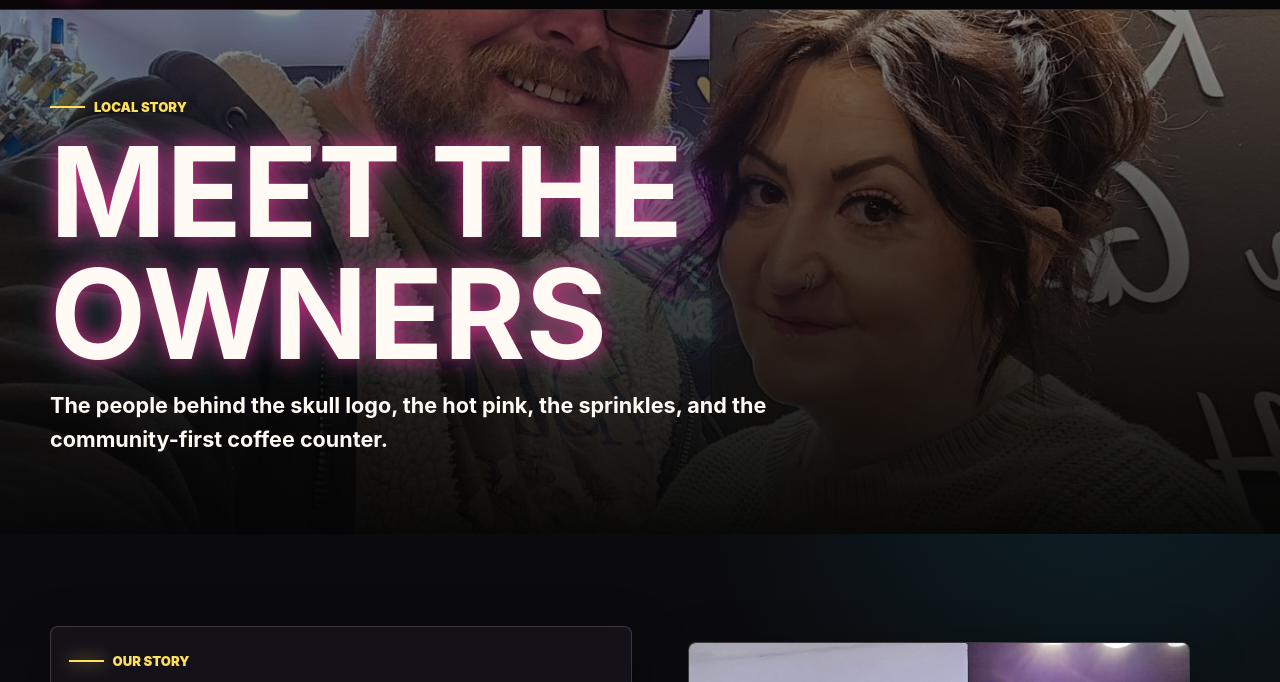
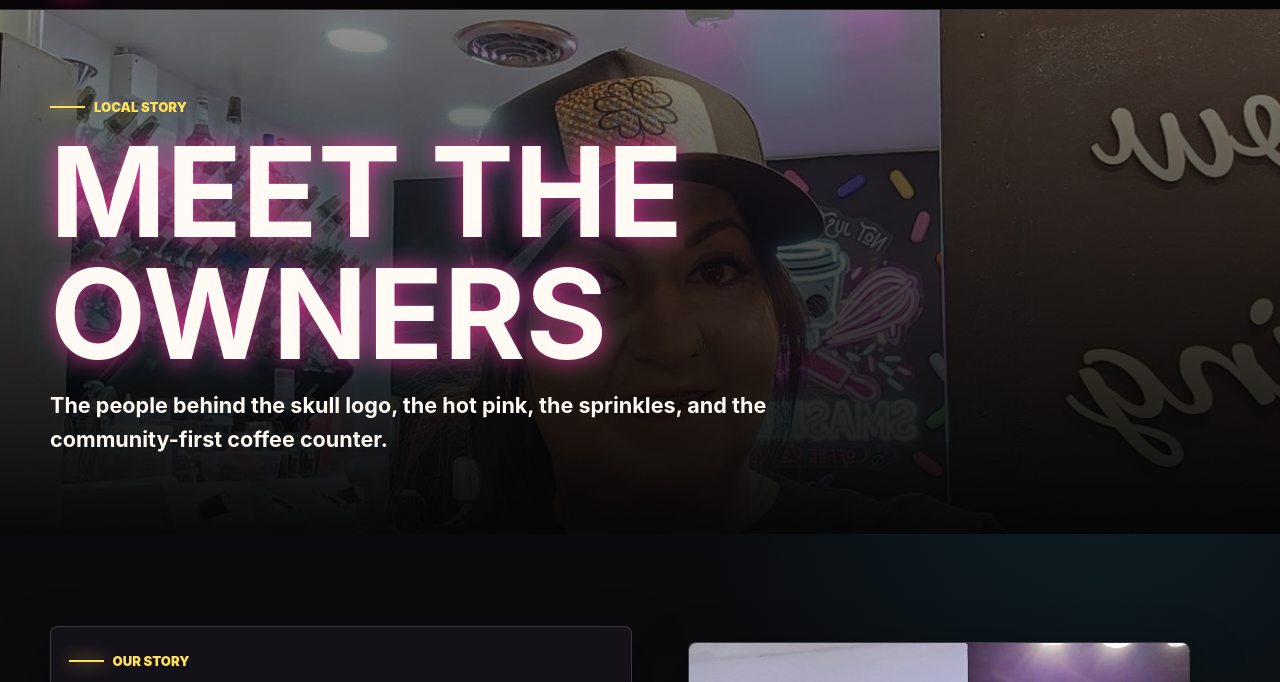
Before and after one commit to StretchAZ/smashleys-website, a plain HTML site: page outputs/owners.html in a window 1280 px wide. Shown: the part 59-741 px from the top of the page. Drawn offline with Linux system fonts and the light colour scheme.

Commit message:
Add files via upload
update hero images

```diff
--- a/outputs/assets/site.css
+++ b/outputs/assets/site.css
@@ -273,7 +273,7 @@ p {
   padding: 4.75rem 0 3rem;
   background:
     linear-gradient(180deg, rgba(5, 5, 5, 0.44) 0%, rgba(5, 5, 5, 0.76) 54%, rgba(5, 5, 5, 0.98) 100%),
-    var(--hero-image, url("drinks-friends.jpg")) center / cover no-repeat;
+    var(--hero-image, url("drinks-friends.jpg")) var(--hero-position, center) / cover no-repeat;
   isolation: isolate;
 }
 
@@ -286,7 +286,8 @@ p {
 }
 
 .hero-owners {
-  --hero-image: url("owners-one.jpg");
+  --hero-image: url("owner-hero.jpg");
+  --hero-position: center 45%;
 }
 
 .hero-merch {
@@ -302,7 +303,8 @@ p {
 }
 
 .hero-contact {
-  --hero-image: url("patio.jpg");
+  --hero-image: url("patio-hero.jpg");
+  --hero-position: center 56%;
 }
 
 .hero.compact {
```
Also changed, not shown: outputs/assets/owner-hero.jpg (added), outputs/assets/patio-hero.jpg (added).
